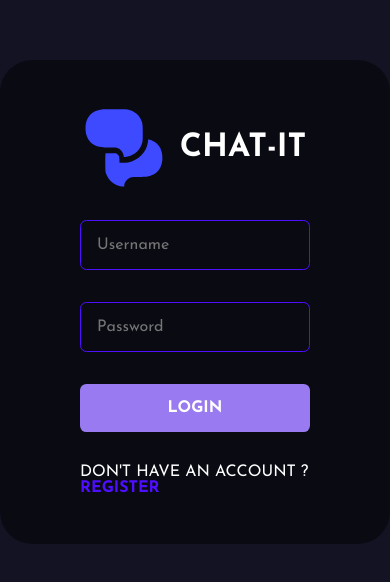
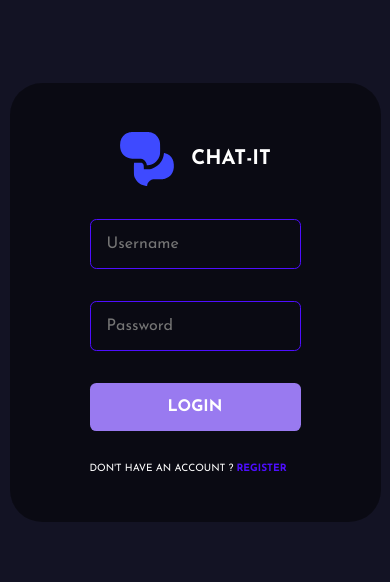
Before and after one commit to maorarye10/chat-it, a React (Create React App) app in the folder public/: page /login in a window 390 px wide. Shown: the part 120-702 px from the top of the page. Built offline with nearby package versions, Linux system fonts and the light colour scheme.

Commit message:
Login page responsiveness patch

```diff
--- /dev/null
+++ b/public/src/components/Wrapper.jsx
@@ -0,0 +1,64 @@
+import React from 'react'
+import styled from 'styled-components'
+
+const Container = styled.div`
+  margin-left: auto;
+  margin-right: auto;
+  padding-left: 0.5rem;
+  padding-right: 0.5rem;
+  background-color: #131324;
+
+  /* xs */
+  @media (min-width: 475px) {
+    .container {
+      max-width: 475px;
+    }
+  }
+
+  /* sm */
+  @media (min-width: 640px) {
+    .container {
+      max-width: 640px;
+    }
+  }
+
+  /* md */
+  @media (min-width: 768px) {
+    .container {
+      max-width: 768px;
+    }
+  }
+
+  /* lg */
+  @media (min-width: 1024px) {
+    .container {
+      max-width: 1024px;
+    }
+
+    .section {
+      margin-top: 10rem;
+    }
+  }
+
+  /* xl */
+  @media (min-width: 1280px) {
+    .container {
+      max-width: 1280px;
+    }
+  }
+
+  /* 2xl */
+  @media (min-width: 1536px) {
+    .container {
+      max-width: 1536px;
+    }
+  }
+`;
+
+export const Wrapper = ({children}) => {
+  return (
+    <Container>
+      {children}
+    </Container>
+  )
+}
--- a/public/src/index.css
+++ b/public/src/index.css
@@ -1,4 +1,23 @@
 @import url("https://fonts.googleapis.com/css2?family=Josefin+Sans:wght@100;200;300;400;500;600;700&display=swap");
+
+:root {
+  /* sizes */
+  --size-xxs: 0.63rem;
+  --size-xs: 0.75rem;
+  --size-sm: 0.875rem;
+  --size-base: 1rem;
+  --size-lg: 1.125rem;
+  --size-xl: 1.25rem;
+  --size-2xl: 1.5rem;
+  --size-3xl: 1.875rem;
+  --size-4xl: 2.25rem;
+  --size-5xl: 3rem;
+  --size-6xl: 3.75rem;
+  --size-7xl: 4.5rem;
+  --size-8xl: 6rem;
+  --size-9xl: 8rem;
+  --size-10xl: 10rem;
+}
 
 * {
   margin: 0;
@@ -12,12 +31,6 @@ input {
   font-family: "Josefin Sans", sans-serif;
 }
 
-body {
-  max-height: 100vh;
-  max-width: 100vw;
-  overflow: hidden;
-}
-
 .Toastify__toast-body {
   white-space: pre-line;
 }
--- a/public/src/views/Login.jsx
+++ b/public/src/views/Login.jsx
@@ -6,23 +6,24 @@ import { ToastContainer, toast } from "react-toastify"
 import 'react-toastify/dist/ReactToastify.css'
 import axios from 'axios'
 import { loginRoute } from '../utils/APIRoutes'
+import { Wrapper } from '../components/Wrapper'
 
 const FromContainer = styled.div`
   height: 100vh;
-  width: 100vw;
   display: flex;
   flex-direction: column;
   justify-content: center;
   align-items: center;
   gap: 1rem;
   background-color: #131324;
+  font-size: var(--size-xxs);
   .brand {
     display: flex;
     align-items: center;
     justify-content: center;
     gap: 1rem;
     img {
-      height: 5rem;
+      height: 3.5rem;
     }
     h1 {
       color: white;
@@ -92,6 +93,45 @@ const FromContainer = styled.div`
     0%   {opacity: 1;}
     100% {opacity: 0;}
   }
+
+  /* xs */
+ @media (min-width: 475px) {
+    font-size: var(--size-xs);
+    .brand {
+      img {
+        height: 4rem;
+      }
+    }
+ }
+
+/* sm */
+ @media (min-width: 640px) {
+    font-size: var(--size-sm);
+    .brand {
+      img {
+        height: 4.5rem;
+      }
+    }
+ }
+
+/* md */
+ @media (min-width: 768px) {
+    font-size: var(--size-base);
+    .brand {
+      img {
+        height: 5rem;
+      }
+    }
+ }
+
+/* lg */
+ /* @media (min-width: 1024px) {} */
+
+/* xl */
+ /* @media (min-width: 1280px) {} */
+
+/*2xl */
+ /* @media (min-width: 1536px) {} */
 `;
 
 export const Login = () => {
@@ -164,7 +204,7 @@ export const Login = () => {
   }
 
   return (
-    <>
+    <Wrapper>
       <FromContainer>
         <form onSubmit={(event) => handleSubmit(event)}>
           <div className="brand">
@@ -178,6 +218,6 @@ export const Login = () => {
         </form>
       </FromContainer>
       <ToastContainer />
-    </>
+    </Wrapper>
   )
 }
```
